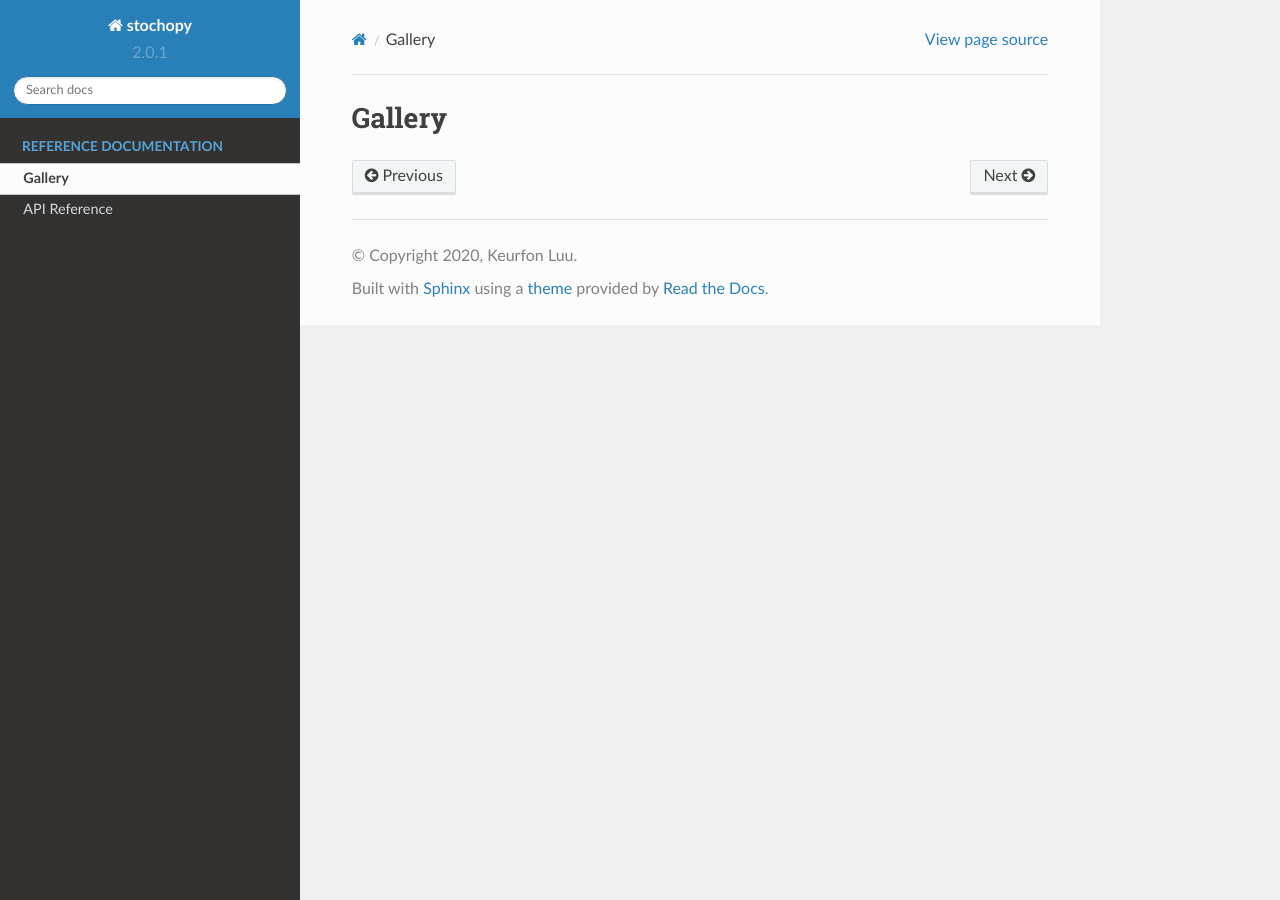
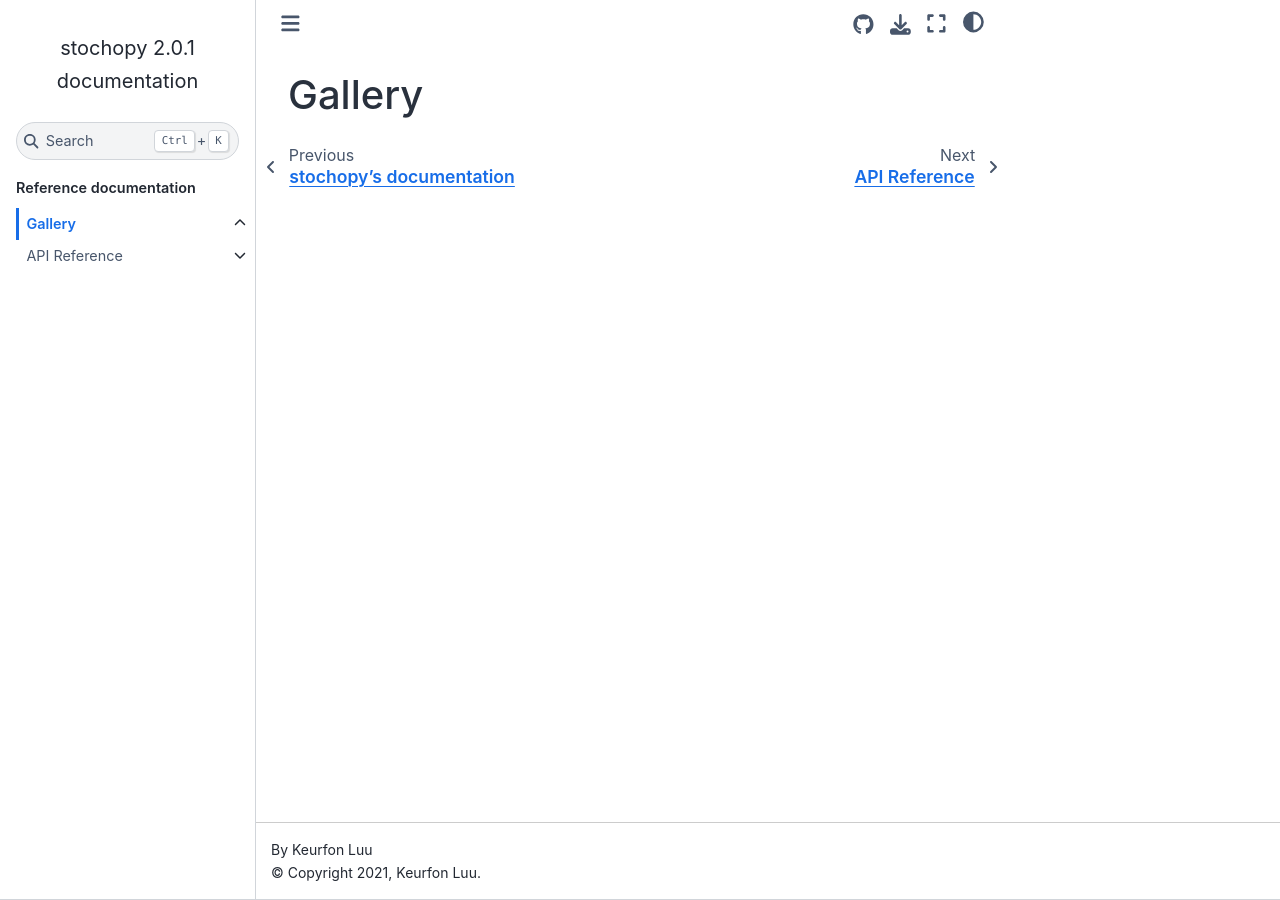
Before and after one commit to keurfonluu/stochopy, a Sphinx documentation site: the page built from doc/source/gallery/index.rst, in a window 1280 px wide. Built offline with Sphinx 7.4.7 and the Sphinx Book theme 1.1.4, drawn with Linux system fonts in a browser that asks for light colours; pages that are not in the unit, such as notebooks, are missing from menus.

Commit message:
update doc

```diff
--- a/doc/requirements.txt
+++ b/doc/requirements.txt
@@ -2,6 +2,6 @@ matplotlib
 sphinx
 sphinx-argparse
 sphinx-gallery
-sphinx-rtd-theme
+sphinx-book-theme
 sphinxcontrib-bibtex
 -e git://github.com/Naeka/pybtex-apa-style.git#egg=pybtex-apa-style
--- a/doc/source/conf.py
+++ b/doc/source/conf.py
@@ -17,7 +17,7 @@ sys.path.insert(0, os.path.abspath(".../"))
 import stochopy
 
 project = "stochopy"
-copyright = "2020, Keurfon Luu"
+copyright = "2021, Keurfon Luu"
 author = "Keurfon Luu"
 
 version = stochopy.__version__
@@ -42,7 +42,6 @@ extensions = [
     "sphinx.ext.githubpages",
     "sphinx.ext.napoleon",
     "sphinxarg.ext",
-    "sphinxcontrib.bibtex",
     "sphinx_gallery.gen_gallery",
 ]
 
@@ -123,10 +122,19 @@ autoclass_content = "both"
 # The theme to use for HTML and HTML Help pages.  See the documentation for
 # a list of builtin themes.
 #
-html_theme = "sphinx_rtd_theme"
+html_theme = "sphinx_book_theme"
 html_theme_path = [
     "_themes",
 ]
+
+html_theme_options = {
+    "repository_url": "https://github.com/keurfonluu/stochopy",
+    "repository_branch": "master",
+    "path_to_docs": "doc/source",
+    "use_repository_button": True,
+    "use_issues_button": True,
+    "use_edit_page_button": True,
+}
 
 # Add any paths that contain custom static files (such as style sheets) here,
 # relative to this directory. They are copied after the builtin static files,
```
